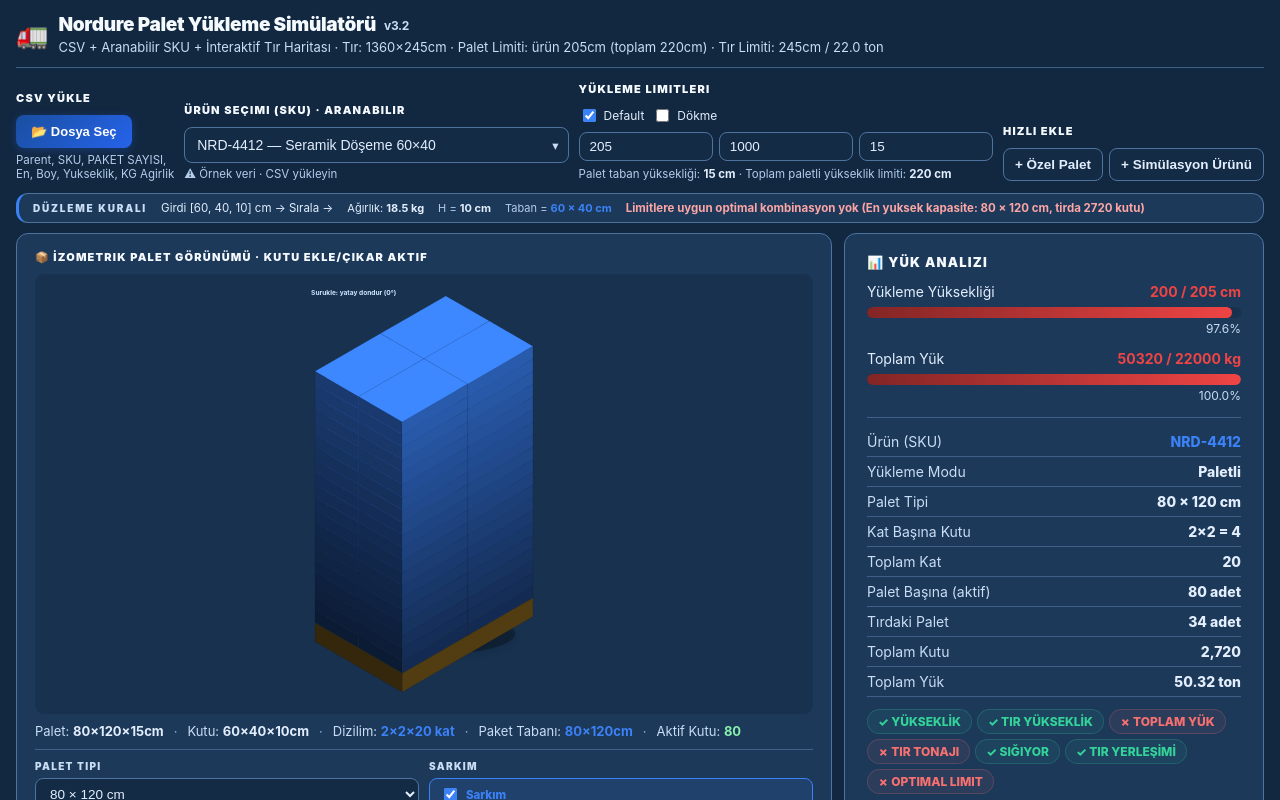
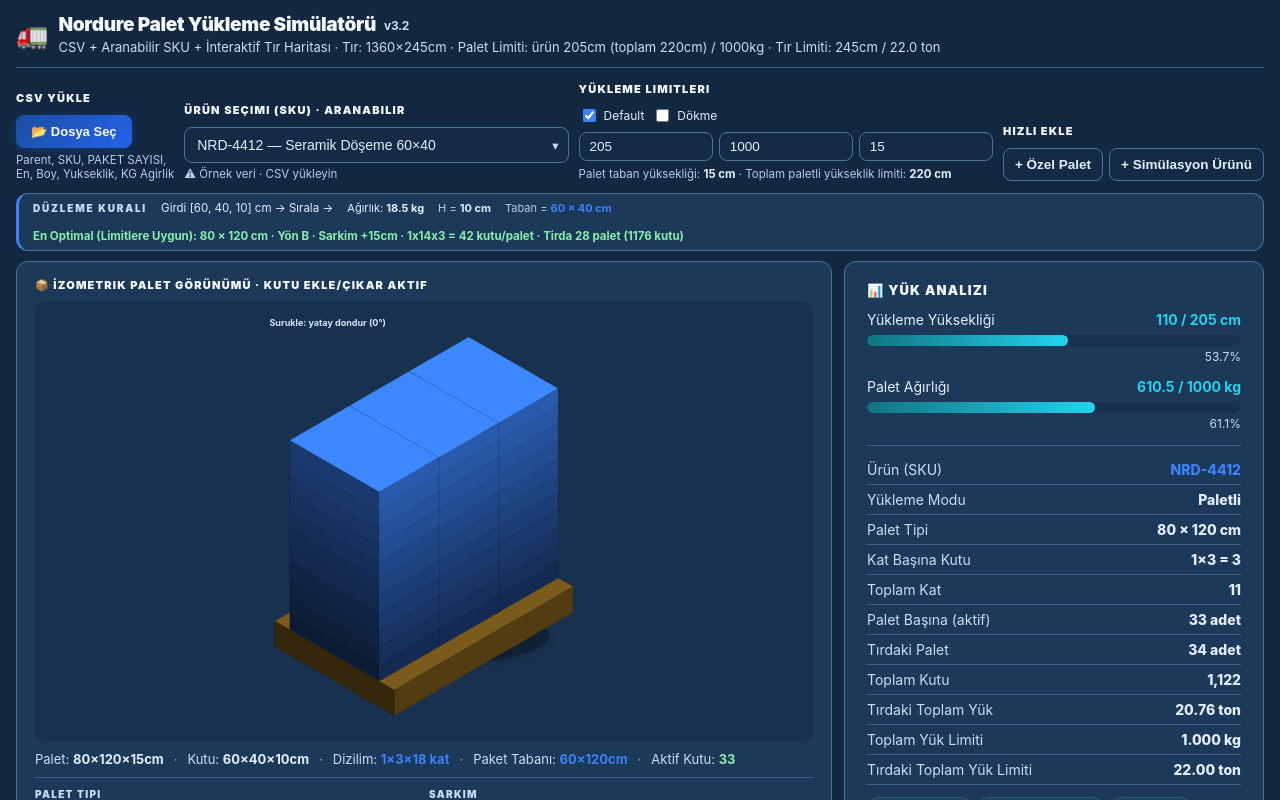
Before and after one commit to chersva/palet-opt-v2, a React (Vite) app: page / in a window 1280 px wide. Shown: the top 800 px of the page. Built offline with nearby package versions, Linux system fonts and the light colour scheme.

Commit message:
Fix truck tonnage reactivity and clarify load limits labels

```diff
--- a/src/App.jsx
+++ b/src/App.jsx
@@ -1306,7 +1306,6 @@ export default function App() {
     return Number.isFinite(parsed) && parsed >= 100 ? parsed : truckW;
   })();
   const truckTonKg = liveTruckTon * 1000;
-  const totalLoadLimitKg = truckTonKg;
   const bulkProductHeightLimit = Math.max(0, liveTruckH - 30);
   const truckBasedPalletProductLimit = Math.max(0, liveTruckH - livePalletBaseH);
   const effectivePalletProductLimit = Math.min(livePalletMaxH, truckBasedPalletProductLimit);
@@ -1372,17 +1371,23 @@ export default function App() {
         for (const ohOpt of ohOptions) {
           for (const ort of orientOptions) {
             const { bH: tH, bW: tW, bL: tL } = flatOrient(sku?.en || 0, sku?.boy || 0, sku?.yuk || 0, ort);
-          const packed = packPallet(tL, tW, tH, p.a, p.b, ohOpt, effectivePalletProductLimit, totalLoadLimitKg, sku?.kg || 0, livePalletBaseH, partialSarkim, partialSarkimMode);
+            const packed = packPallet(tL, tW, tH, p.a, p.b, ohOpt, effectivePalletProductLimit, livePalletMaxKg, sku?.kg || 0, livePalletBaseH, partialSarkim, partialSarkimMode);
             const truckPallets = packTruck(packed.effA, packed.effB, liveTruckL, liveTruckW).length;
-            const count = packed.cols * packed.rows * packed.layers;
+            const perLayerCount = packed.cols * packed.rows;
+            if (perLayerCount <= 0) continue;
+            const maxLayersByTruckTon = (sku?.kg || 0) > 0 && truckPallets > 0
+              ? Math.floor(truckTonKg / (truckPallets * perLayerCount * (sku?.kg || 0)))
+              : Number.MAX_SAFE_INTEGER;
+            const candidateLayers = Math.max(0, Math.min(packed.layers, maxLayersByTruckTon));
+            const count = perLayerCount * candidateLayers;
             if (count <= 0) continue;
             const candidateKg = count * (sku?.kg || 0);
-            const candidateProductH = packed.layers * tH;
+            const candidateProductH = candidateLayers * tH;
             const candidateTruckKg = candidateKg * truckPallets;
             const candidateTotalH = livePalletBaseH + candidateProductH;
             const fits = (
               candidateProductH <= livePalletMaxH &&
-              candidateKg <= totalLoadLimitKg &&
+              candidateKg <= livePalletMaxKg &&
               candidateTotalH <= liveTruckH &&
               candidateTruckKg <= truckTonKg
             );
@@ -1393,7 +1398,7 @@ export default function App() {
               count,
               truckPallets,
               truckBoxes,
-              layers: packed.layers,
+              layers: candidateLayers,
               cols: packed.cols,
               rows: packed.rows,
               oh: ohOpt,
@@ -1417,7 +1422,7 @@ export default function App() {
       }
     }
     return { bestFit, bestAny };
-  }, [allPallets, sku?.en, sku?.boy, sku?.yuk, sku?.kg, effectivePalletProductLimit, totalLoadLimitKg, autoSarkım, liveTruckL, liveTruckW, livePalletBaseH, liveTruckH, truckTonKg, bulkLoad, bulkProductHeightLimit, partialSarkim, partialSarkimMode]);
+  }, [allPallets, sku?.en, sku?.boy, sku?.yuk, sku?.kg, effectivePalletProductLimit, livePalletMaxKg, autoSarkım, liveTruckL, liveTruckW, livePalletBaseH, liveTruckH, truckTonKg, bulkLoad, bulkProductHeightLimit, partialSarkim, partialSarkimMode]);
 
   const orientGlobalBest = useMemo(() => {
     const out = {};
@@ -1446,17 +1451,23 @@ export default function App() {
         const ohOptions = autoSarkım ? [0, 5, 15] : [0];
         for (const p of allPallets) {
           for (const ohOpt of ohOptions) {
-            const packed = packPallet(tL, tW, tH, p.a, p.b, ohOpt, effectivePalletProductLimit, totalLoadLimitKg, sku?.kg || 0, livePalletBaseH, partialSarkim, partialSarkimMode);
-            const count = packed.cols * packed.rows * packed.layers;
+            const packed = packPallet(tL, tW, tH, p.a, p.b, ohOpt, effectivePalletProductLimit, livePalletMaxKg, sku?.kg || 0, livePalletBaseH, partialSarkim, partialSarkimMode);
+            const truckPallets = packTruck(packed.effA, packed.effB, liveTruckL, liveTruckW).length;
+            const perLayerCount = packed.cols * packed.rows;
+            if (perLayerCount <= 0) continue;
+            const maxLayersByTruckTon = (sku?.kg || 0) > 0 && truckPallets > 0
+              ? Math.floor(truckTonKg / (truckPallets * perLayerCount * (sku?.kg || 0)))
+              : Number.MAX_SAFE_INTEGER;
+            const candidateLayers = Math.max(0, Math.min(packed.layers, maxLayersByTruckTon));
+            const count = perLayerCount * candidateLayers;
             if (count <= 0) continue;
-            const truckPallets = packTruck(packed.effA, packed.effB, liveTruckL, liveTruckW).length;
             const candidateKg = count * (sku?.kg || 0);
-            const candidateProductH = packed.layers * tH;
+            const candidateProductH = candidateLayers * tH;
             const candidateTruckKg = candidateKg * truckPallets;
             const candidateTotalH = livePalletBaseH + candidateProductH;
             const fits = (
               candidateProductH <= livePalletMaxH &&
-              candidateKg <= totalLoadLimitKg &&
+              candidateKg <= livePalletMaxKg &&
               candidateTotalH <= liveTruckH &&
               candidateTruckKg <= truckTonKg
             );
@@ -1478,25 +1489,30 @@ export default function App() {
       out[ort] = best;
     }
     return out;
-  }, [allPallets, sku?.en, sku?.boy, sku?.yuk, sku?.kg, effectivePalletProductLimit, totalLoadLimitKg, autoSarkım, liveTruckL, liveTruckW, livePalletBaseH, liveTruckH, truckTonKg, bulkLoad, bulkProductHeightLimit, partialSarkim, partialSarkimMode]);
+  }, [allPallets, sku?.en, sku?.boy, sku?.yuk, sku?.kg, effectivePalletProductLimit, livePalletMaxKg, autoSarkım, liveTruckL, liveTruckW, livePalletBaseH, liveTruckH, truckTonKg, bulkLoad, bulkProductHeightLimit, partialSarkim, partialSarkimMode]);
 
   const oh = autoSarkım ? manualOh : 0;
 
   const { bH, bW, bL } = flatOrient(sku?.en || 0, sku?.boy || 0, sku?.yuk || 0, orient);
-  const basePack = packPallet(bL, bW, bH, pal.a, pal.b, oh, effectivePalletProductLimit, totalLoadLimitKg, sku?.kg || 0, livePalletBaseH, partialSarkim, partialSarkimMode);
+  const basePack = packPallet(bL, bW, bH, pal.a, pal.b, oh, effectivePalletProductLimit, livePalletMaxKg, sku?.kg || 0, livePalletBaseH, partialSarkim, partialSarkimMode);
   const effPalA = basePack.effA;
   const effPalB = basePack.effB;
   const { cols, rows, layers } = basePack;
+  const nPal = placements.length;
   const perLayer = cols * rows;
   const effectiveLayers = Math.max(0, layers + layerAdjust);
-  const pack = { ...basePack, layers: effectiveLayers };
+  const tonnageLayerCap = (!bulkLoad && (sku?.kg || 0) > 0 && nPal > 0 && perLayer > 0)
+    ? Math.floor(truckTonKg / (nPal * perLayer * (sku?.kg || 0)))
+    : Number.MAX_SAFE_INTEGER;
+  const effectiveLayersByTon = bulkLoad ? effectiveLayers : Math.max(0, Math.min(effectiveLayers, tonnageLayerCap));
+  const pack = { ...basePack, layers: effectiveLayersByTon };
   const fpA  = cols * pack.boxL;
   const fpB  = rows * pack.boxW;
-  const ippRaw = cols * rows * effectiveLayers;
+  const ippRaw = cols * rows * effectiveLayersByTon;
   const ipp  = Math.max(0, ippRaw + extraBoxes);
   const pKg  = ipp * (sku?.kg || 0);
   const extraLayerCount = perLayer > 0 ? Math.ceil(Math.max(0, extraBoxes) / perLayer) : 0;
-  const visualLayers = effectiveLayers + extraLayerCount;
+  const visualLayers = effectiveLayersByTon + extraLayerCount;
   const stkH = livePalletBaseH + visualLayers * bH;
   const productLoadH = visualLayers * bH;
   const palletTotalHeightLimit = livePalletMaxH + livePalletBaseH;
@@ -1523,7 +1539,7 @@ export default function App() {
       ? packTruck(bL, bW, liveTruckL, liveTruckW)
       : packTruck(effPalA, effPalB, liveTruckL, liveTruckW);
     return base.map((p, i) => ({ ...p, id: `auto-${i}` }));
-  }, [bulkLoad, bL, bW, effPalA, effPalB, liveTruckL, liveTruckW]);
+  }, [bulkLoad, bL, bW, effPalA, effPalB, liveTruckL, liveTruckW, truckTonKg]);
   useEffect(() => {
     setPlacements(autoPlacements);
     setSelectedPlacementIds([]);
@@ -1534,7 +1550,6 @@ export default function App() {
     setExtraBoxes(0);
   }, [bulkLoad]);
 
-  const nPal = placements.length;
   const bulkBaseLayers = useMemo(() => {
     if (!bulkLoad || nPal <= 0 || bH <= 0) return 0;
     const byH = Math.floor(bulkProductHeightLimit / bH);
@@ -1557,10 +1572,11 @@ export default function App() {
   const stackHeight = bulkLoad ? bulkHeight : stkH;
   const heightGaugeVal = bulkLoad ? stackHeight : productLoadH;
   const heightGaugeMax = bulkLoad ? bulkProductHeightLimit : livePalletMaxH;
-  const weightGaugeVal = totalKg;
-  const weightGaugeMax = totalLoadLimitKg;
+  const weightGaugeVal = bulkLoad ? totalKg : placementKg;
+  const weightGaugeMax = livePalletMaxKg;
   const nItm = totalItems;
   const nTon = totalKg / 1000;
+  const truckMapKey = `${liveTruckL}-${liveTruckW}-${liveTruckH}-${liveTruckTon}-${bulkLoad ? "bulk" : "pallet"}-${orient}-${fpA}-${fpB}-${nPal}-${placementUnits}-${Math.round(truckTonKg)}`;
 
   const skuFiyat = sku?.fiyat || 0;
   const manualUnit = Math.max(0, parseNum(manualPriceInput) || 0);
@@ -1826,7 +1842,7 @@ export default function App() {
           </h1>
           <p style={{ margin:"3px 0 0", fontSize:13, color:THEME.textMuted }}>
             CSV + Aranabilir SKU + İnteraktif Tır Haritası · Tır: {liveTruckL}×{liveTruckW}cm ·
-            {" "}Palet Limiti: ürün {livePalletMaxH}cm (toplam {palletTotalHeightLimit}cm) ·
+            {" "}Palet Limiti: ürün {livePalletMaxH}cm (toplam {palletTotalHeightLimit}cm) / {livePalletMaxKg}kg ·
             {" "}Tır Limiti: {liveTruckH}cm / {liveTruckTon.toFixed(1)} ton
           </p>
         </div>
@@ -2251,7 +2267,7 @@ export default function App() {
             theme={THEME}
           />
           <Gauge
-            lbl="Toplam Yük"
+            lbl={bulkLoad ? "Tır Toplam Ağırlık" : "Palet Ağırlığı"}
             val={weightGaugeVal}
             max={weightGaugeMax}
             unit="kg"
@@ -2270,13 +2286,15 @@ export default function App() {
           <StatRow k={bulkLoad ? "Yerleşim Başına (aktif)" : "Palet Başına (aktif)"} v={`${placementUnits} adet`} theme={THEME} />
           <StatRow k={bulkLoad ? "Tırdaki Yerleşim" : "Tırdaki Palet"} v={`${nPal} adet`} theme={THEME} />
           <StatRow k="Toplam Kutu"       v={nItm.toLocaleString()} theme={THEME} />
-          <StatRow k="Toplam Yük"        v={`${nTon.toFixed(2)} ton`} theme={THEME} />
+          <StatRow k="Tırdaki Toplam Yük" v={`${nTon.toFixed(2)} ton`} theme={THEME} />
+          <StatRow k="Toplam Yük Limiti" v={`${livePalletMaxKg.toLocaleString("tr-TR")} kg`} theme={THEME} />
+          <StatRow k="Tırdaki Toplam Yük Limiti" v={`${liveTruckTon.toFixed(2)} ton`} theme={THEME} />
           <div style={{ display:"flex", gap:5, flexWrap:"wrap", marginTop:12 }}>
             <Badge ok={heightGaugeVal <= heightGaugeMax} lbl="YÜKSEKLİK" />
             <Badge ok={bulkLoad ? (stackHeight <= bulkProductHeightLimit) : (stkH <= liveTruckH)} lbl="TIR YÜKSEKLİK" />
-            <Badge ok={weightGaugeVal <= weightGaugeMax} lbl="TOPLAM YÜK" />
+            <Badge ok={weightGaugeVal <= weightGaugeMax} lbl="AĞIRLIK" />
             <Badge ok={totalKg <= truckTonKg} lbl="TIR TONAJI" />
-            <Badge ok={bulkLoad ? (nPal > 0 && bulkLayers > 0) : (cols > 0 && rows > 0 && layers > 0)} lbl="SIĞIYOR" />
+            <Badge ok={bulkLoad ? (nPal > 0 && bulkLayers > 0) : (cols > 0 && rows > 0 && effectiveLayersByTon > 0)} lbl="SIĞIYOR" />
             <Badge ok={layoutState.valid} lbl="TIR YERLEŞİMİ" />
             <Badge ok={!!bestOption?.bestFit} lbl="OPTIMAL LIMIT" />
           </div>
@@ -2448,6 +2466,7 @@ export default function App() {
         <div style={{ display:"grid", gridTemplateColumns:"minmax(0,1fr) 240px", gap:10, alignItems:"stretch" }}>
           <div style={{ background:THEME.panelBg, borderRadius:9, padding:"12px 10px" }}>
             <TruckMap
+              key={truckMapKey}
               placements={placements}
               setPlacements={setPlacements}
               selectedIds={selectedPlacementIds}
```
